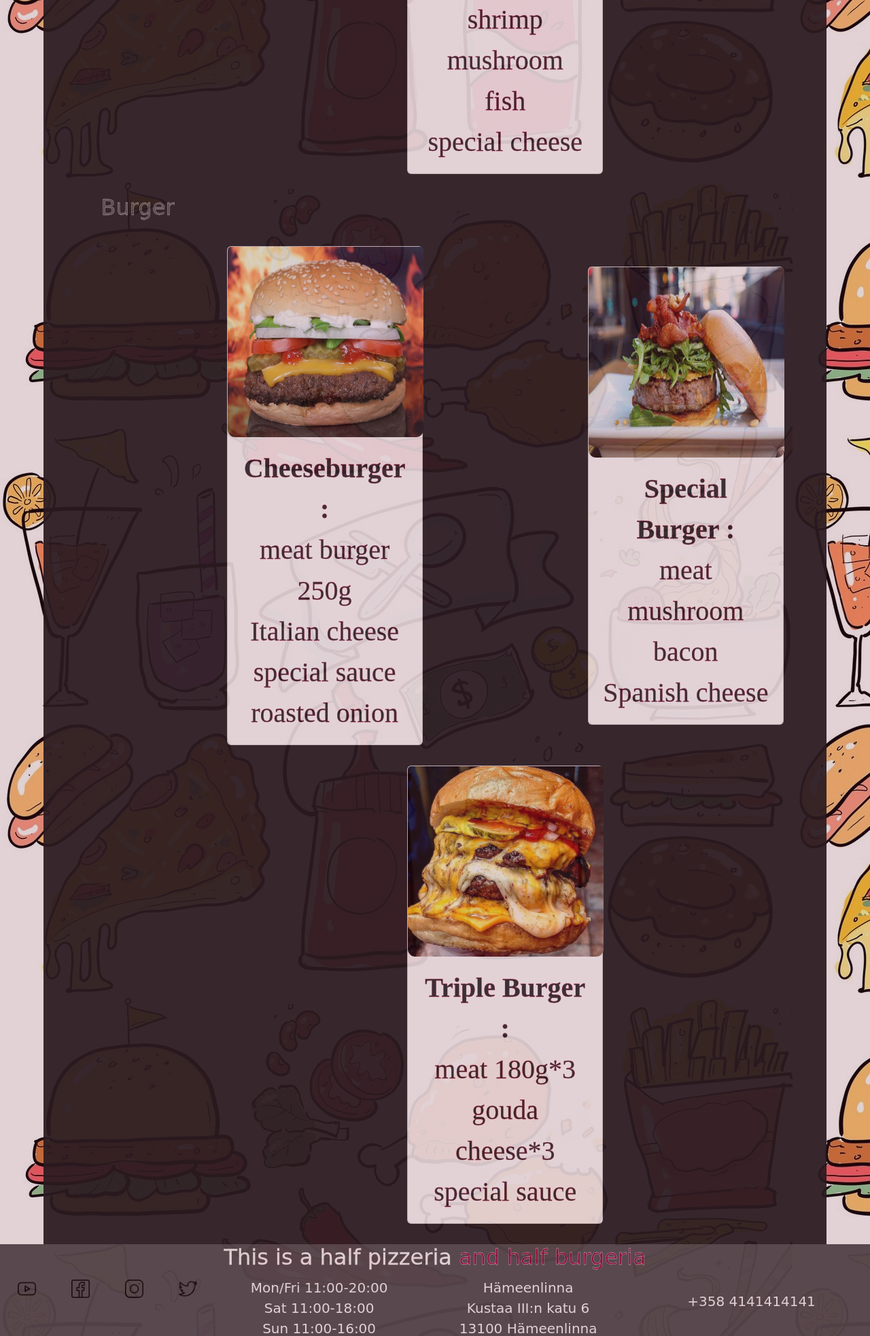
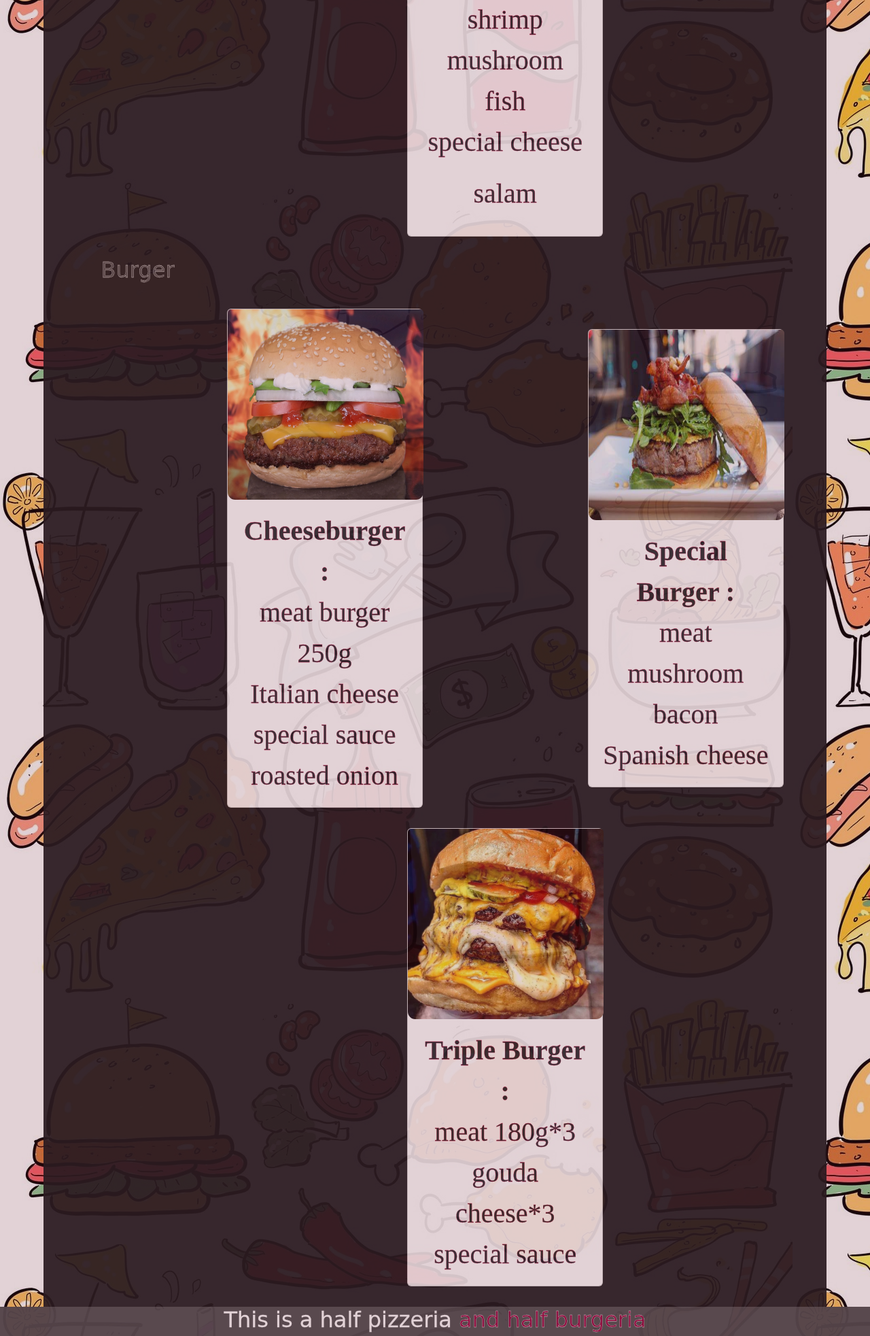
Before and after one commit to Timo-joinllur/Team4_WEBPROG, a PHP site: page /menu.php in a window 1280 px wide. Shown: the part 2135-4100 px from the top of the page at 68% size. Run offline with PHP 8.4, Linux system fonts and the light colour scheme; some web fonts are replaced.

Commit message:
Update menu.php

```diff
--- a/layout/menu.php
+++ b/layout/menu.php
@@ -44,7 +44,10 @@
             <div class="card" style="width: 18rem;">
                 <img class="card-img-top" style="height: 280px; width: 288px;" src="images/menuItem2.png" alt="item5">
                 <div class="card-body">
-                <p class="card-text" ><b>Sea Pizza :</b><br>shrimp<br>mushroom <br>fish  <br>special cheese </p>
+                <p class="card-text" ><b>Sea Pizza :</b><br>shrimp<br>mushroom <br>fish  <br>special cheese
+                <p>salam</p>
+                </p>
+
                 </div>
             </div>
         </div>
```
